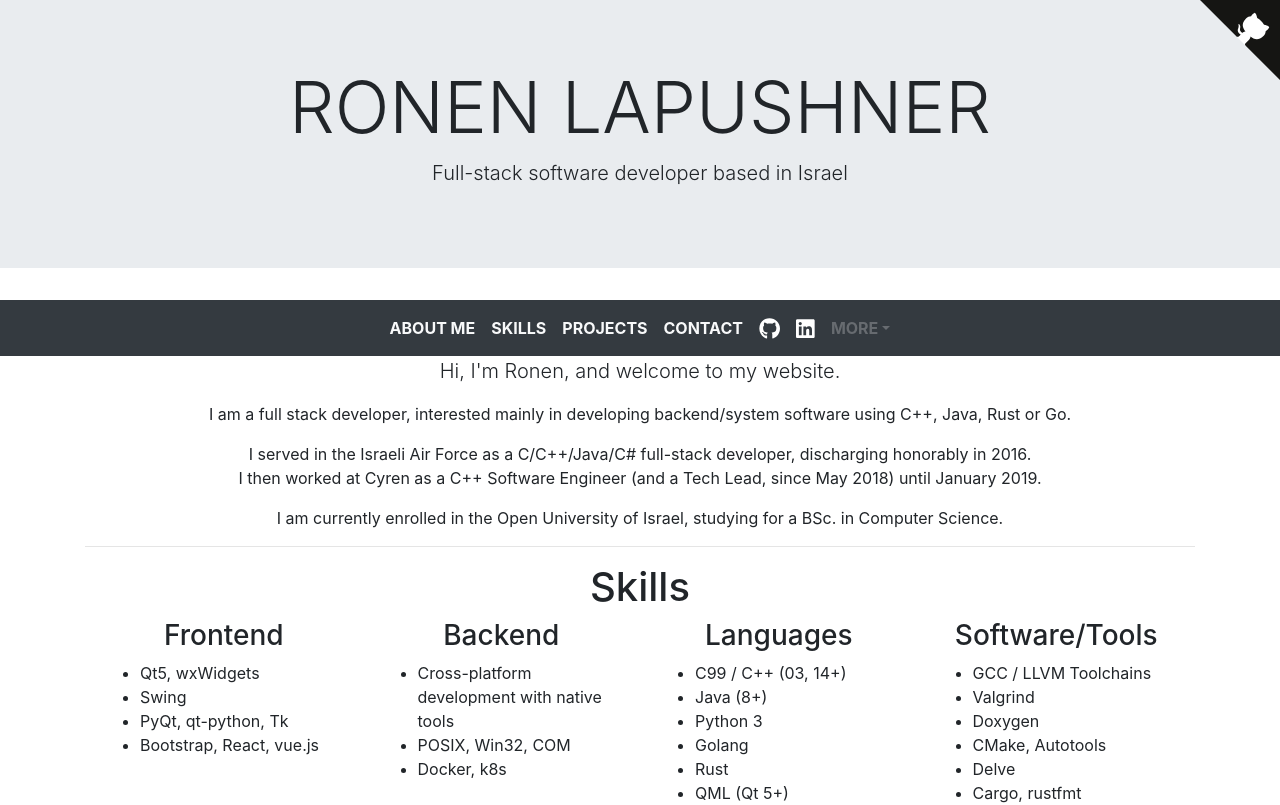
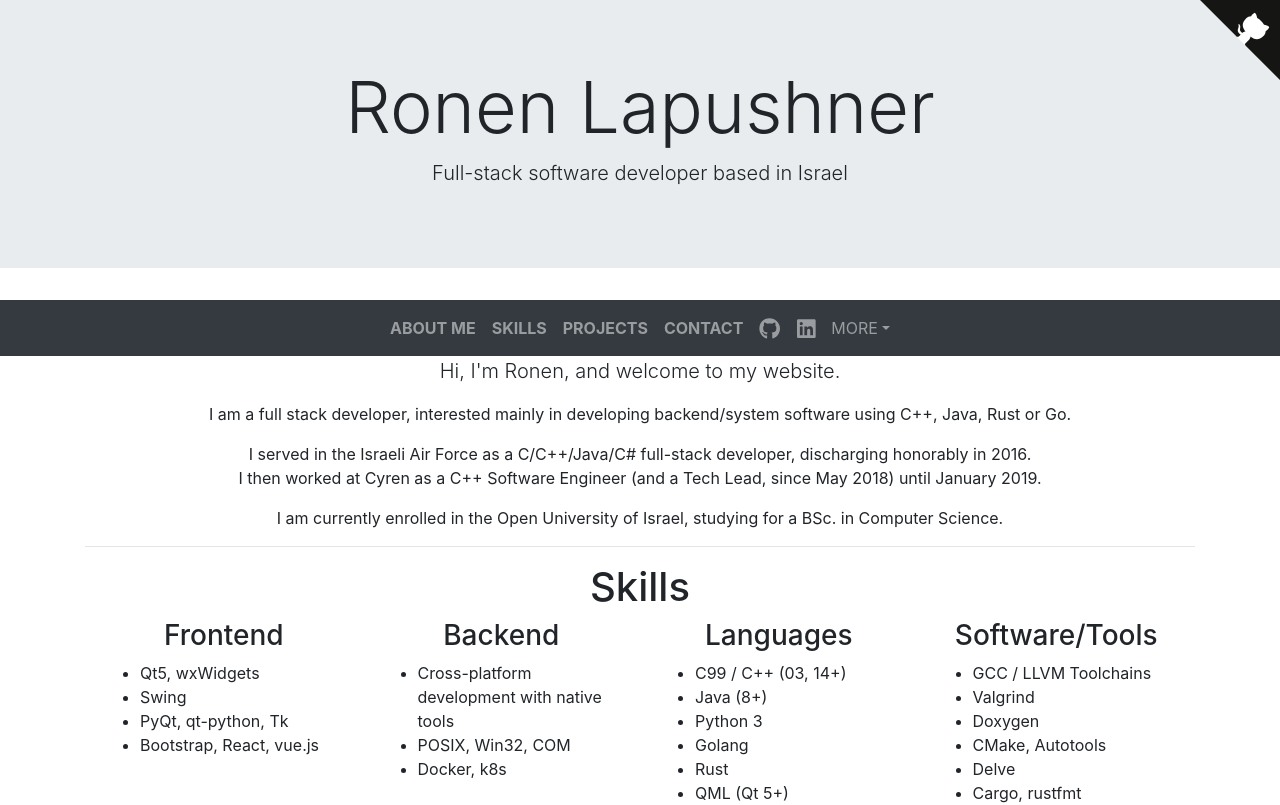
Before and after one commit to ronen25/ronen.xyz, a Vue app in the folder website/: page / in a window 1280 px wide. Shown: the top 805 px of the page. Built offline with nearby package versions, Linux system fonts and the light colour scheme.

Commit message:
Converted header to bootstrap-vue

```diff
--- a/website/src/components/Header.vue
+++ b/website/src/components/Header.vue
@@ -1,100 +1,62 @@
 <template>
   <header>
     <!-- JUMBOTRON FOR DISPLAYING MY NAME -->
-    <div class="jumbotron jumbotron-fluid">
-      <div class="container">
-        <h1 class="display-3 text-center">RONEN LAPUSHNER</h1>
-        <p class="lead text-center">Full-stack software developer based in Israel</p>
-      </div>
-    </div>
+    <b-jumbotron
+      header="Ronen Lapushner"
+      lead="Full-stack software developer based in Israel"
+      v-bind:fluid="true"
+      class="text-center"
+    ></b-jumbotron>
 
     <!-- WEBPAGE NAVIGATION BAR -->
-    <nav>
-      <div class="navbar navbar-expand-lg navbar-dark bg-dark" role="navigation">
-        <ul class="navbar-nav mx-auto">
-          <!-- About Me -->
-          <li class="nav-item active">
-            <a href="#" alt class="nav-link text-light text-uppercase font-weight-bold">About Me</a>
-          </li>
+    <b-navbar v-bind:type="'dark'" v-bind:variant="'dark'">
+      <b-navbar-nav v-bind:align="'center'" class="mx-auto">
+        <!-- About -->
+        <b-nav-item href="#about" class="text-white">
+          <b>ABOUT ME</b>
+        </b-nav-item>
 
-          <!-- Skills -->
-          <li class="nav-item active">
-            <a href="#" alt class="nav-link text-light text-uppercase font-weight-bold">Skills</a>
-          </li>
+        <!-- Skills -->
+        <b-nav-item href="#skills">
+          <b>SKILLS</b>
+        </b-nav-item>
 
-          <!-- Projects -->
-          <li class="nav-item active">
-            <a
-              href="#projects"
-              alt
-              class="nav-link text-light text-uppercase font-weight-bold"
-            >Projects</a>
-          </li>
+        <!-- Projects -->
+        <b-nav-item href="#projects">
+          <b>PROJECTS</b>
+        </b-nav-item>
 
-          <!-- Projects -->
-          <li class="nav-item active">
-            <a
-              href="#contact"
-              alt
-              class="nav-link text-light text-uppercase font-weight-bold"
-            >Contact</a>
-          </li>
+        <!-- Contact -->
+        <b-nav-item href="#contact">
+          <b>CONTACT</b>
+        </b-nav-item>
 
-          <!-- Github link -->
-          <li class="nav-item active">
-            <a
-              href="https://github.com/ronen25"
-              id="link_github"
-              class="nav-link"
-              alt="Github Profile Link"
-              title="Github Profile Link"
-              target="_blank"
-            >
-              <!-- <i class="fab fa-lg fa-github-square"></i> -->
-              <font-awesome-icon :icon="['fab', 'github']" size="lg"></font-awesome-icon>
-            </a>
-          </li>
+        <!-- Github Link -->
+        <b-nav-item href="https://github.com/ronen25" target="_blank"
+        title="Github Link"
+        alt="GITHUB">
+          <font-awesome-icon :icon="['fab', 'github']" size="lg"></font-awesome-icon>
+        </b-nav-item>
 
-          <!-- Linkedin link -->
-          <li class="nav-item active">
-            <a
-              href="https://www.linkedin.com/in/ronen-lapushner-521966143"
-              id="link_linkedin"
-              class="nav-link"
-              alt="Linkedin Profile Link"
-              title="Linkedin Profile Link"
-              target="_blank"
-            >
-            <font-awesome-icon :icon="['fab', 'linkedin']" size="lg"></font-awesome-icon>
-            </a>
-          </li>
+        <!-- Linkedin Link -->
+        <b-nav-item href="https://www.linkedin.com/in/ronen-lapushner-521966143" target="_blank"
+        title="LinkedIn Link"
+        alt="LINKEDIN">
+          <font-awesome-icon :icon="['fab', 'linkedin']" size="lg"></font-awesome-icon>
+        </b-nav-item>
 
-          <!-- More -->
-          <li class="nav-item dropdown">
-            <a
-              class="nav-link dropdown-toggle disabled text-uppercase font-weight-bold"
-              href="#"
-              id="navbarDropdown"
-              role="button"
-              data-toggle="dropdown"
-              aria-haspopup="true"
-              aria-expanded="false"
-            >More</a>
-            <div class="dropdown-menu" aria-labelledby="navbarDropdown">
-              <a class="dropdown-item" href="#">Action</a>
-              <a class="dropdown-item" href="#">Another action</a>
-              <div class="dropdown-divider"></div>
-              <a class="dropdown-item" href="#">Something else here</a>
-            </div>
-          </li>
-        </ul>
-      </div>
-    </nav>
+        <!-- MORE -->
+        <b-nav-item-dropdown text="MORE" left>
+          <b-dropdown-item href="#">About this site...</b-dropdown-item>
+        </b-nav-item-dropdown>
+
+      </b-navbar-nav>
+    </b-navbar>
   </header>
 </template>
 
 <script>
 export default {
   name: "Header"
-}
+};
 </script>
--- a/website/src/main.js
+++ b/website/src/main.js
@@ -18,13 +18,21 @@ library.add( faStar, faCodeBranch, faAngleDown, faFileAlt, faFileContract,
 Vue.component( 'font-awesome-icon', FontAwesomeIcon )
 
 // Boostrap-vue
-import BootstrapVue from 'bootstrap-vue'
 import 'bootstrap/dist/css/bootstrap.min.css'
 import 'bootstrap-vue/dist/bootstrap-vue.min.css'
 
 // Import specific bootstrap components
-import { LayoutPlugin } from 'bootstrap-vue'
-Vue.use(LayoutPlugin)
+import {
+  BJumbotron,
+  BNavbar, BNavbarNav, BNavItem, BNavItemDropdown, BDropdownItem
+} from 'bootstrap-vue'
+
+Vue.component( 'b-jumbotron', BJumbotron )
+Vue.component( 'b-navbar', BNavbar )
+Vue.component( 'b-navbar-nav', BNavbarNav )
+Vue.component( 'b-nav-item', BNavItem )
+Vue.component( 'b-nav-item-dropdown', BNavItemDropdown )
+Vue.component( 'b-dropdown-item', BDropdownItem )
 
 // -------------------------------------------------------------
 Vue.config.productionTip = false
```
